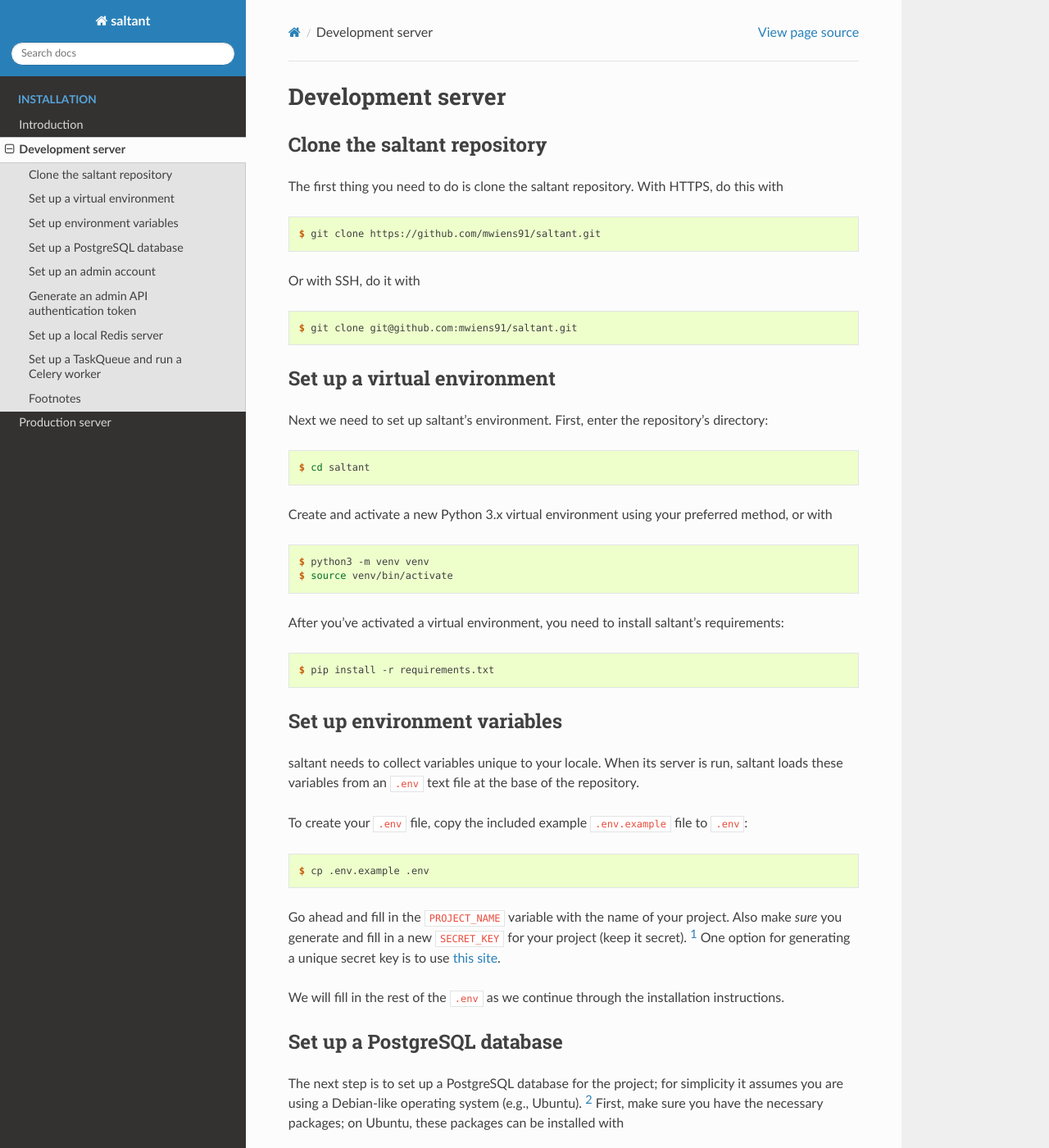
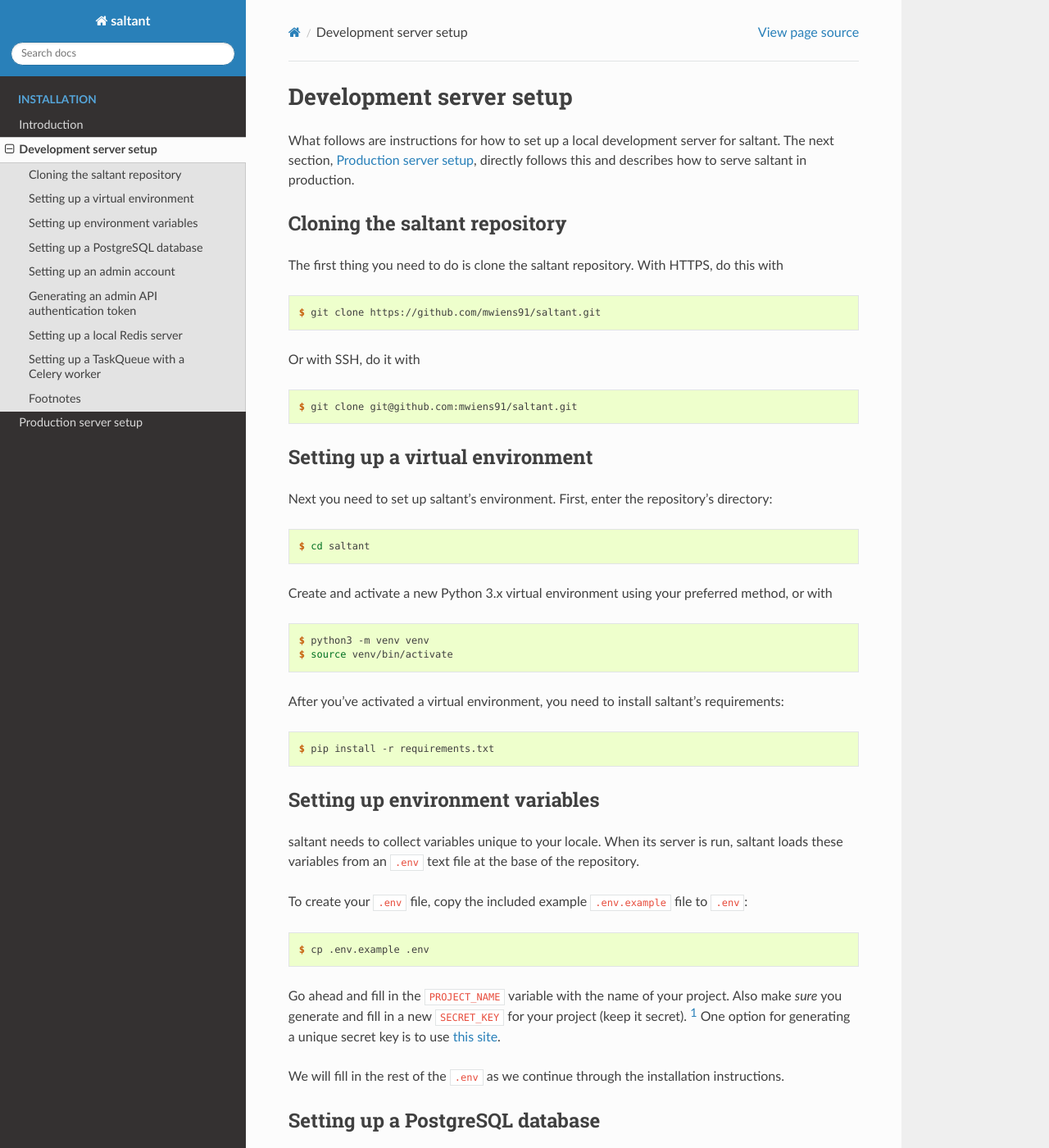
Before and after one commit to saltant-org/saltant, a Sphinx documentation site: the page built from docs/source/installation/development.rst, in a window 1280 px wide and 1400 px high. Shown: the whole window at 82% size. Built offline with Sphinx 7.4.7 and the Read the Docs theme 2.0.0, drawn with Linux system fonts in a browser that asks for light colours; some of the changed text lies outside the part shown.

Commit message:
Add various docs improvements

```diff
--- a/docs/source/installation/development.rst
+++ b/docs/source/installation/development.rst
@@ -1,10 +1,14 @@
-Development server
-==================
+Development server setup
+========================
 
 .. highlight:: console
 
-Clone the saltant repository
-----------------------------
+What follows are instructions for how to set up a local development
+server for saltant. The next section, :doc:`production`, directly
+follows this and describes how to serve saltant in production.
+
+Cloning the saltant repository
+------------------------------
 
 The first thing you need to do is clone the saltant repository. With
 HTTPS, do this with ::
@@ -15,10 +19,10 @@
 
     $ git clone git@github.com:mwiens91/saltant.git
 
-Set up a virtual environment
-----------------------------
+Setting up a virtual environment
+--------------------------------
 
-Next we need to set up saltant's environment. First, enter the
+Next you need to set up saltant's environment. First, enter the
 repository's directory::
 
     $ cd saltant
@@ -34,8 +38,8 @@
 
     $ pip install -r requirements.txt
 
-Set up environment variables
-----------------------------
+Setting up environment variables
+--------------------------------
 
 saltant needs to collect variables unique to your locale. When its
 server is run, saltant loads these variables from an ``.env`` text file
@@ -55,8 +59,8 @@
 We will fill in the rest of the ``.env`` as we continue through the
 installation instructions.
 
-Set up a PostgreSQL database
-----------------------------
+Setting up a PostgreSQL database
+--------------------------------
 
 The next step is to set up a PostgreSQL database for the project; for
 simplicity it assumes you are using a Debian-like operating system
@@ -97,8 +101,8 @@
 
     $ ./manage migrate
 
-Set up an admin account
------------------------
+Setting up an admin account
+---------------------------
 
 Create an admin user by running the following::
 
@@ -116,11 +120,11 @@
 of the credentials for the PostgreSQL user associated with your
 project's database.
 
-Generate an admin API authentication token
-------------------------------------------
+Generating an admin API authentication token
+--------------------------------------------
 
-Now we need to create an API authentication token for the admin user we
-just created.  First enter the Django shell with ::
+Now you need to create an API authentication token for the admin user
+you just created. First enter the Django shell with ::
 
     $ ./manage shell
 
@@ -162,8 +166,8 @@
 ``ADMIN_AUTH_TOKEN`` variable in your ``.env`` to the value of this
 token.
 
-Set up a local Redis server
----------------------------
+Setting up a local Redis server
+-------------------------------
 
 On Debian-like systems, setting up a local Redis server is dead simple.
 Simply run ::
@@ -180,8 +184,8 @@
 The Redis server is used as a message broker to talk to workers that
 consume the tasks that are created with saltant.
 
-Set up a TaskQueue and run a Celery worker
-------------------------------------------
+Setting up a TaskQueue with a Celery worker
+-------------------------------------------
 
 Define where local Celery workers should store log files and Singularity
 images by setting the ``WORKER_LOGS_DIRECTORY`` and
```
Also changed, not shown: docs/source/installation/production.rst (+24 -17 lines).
